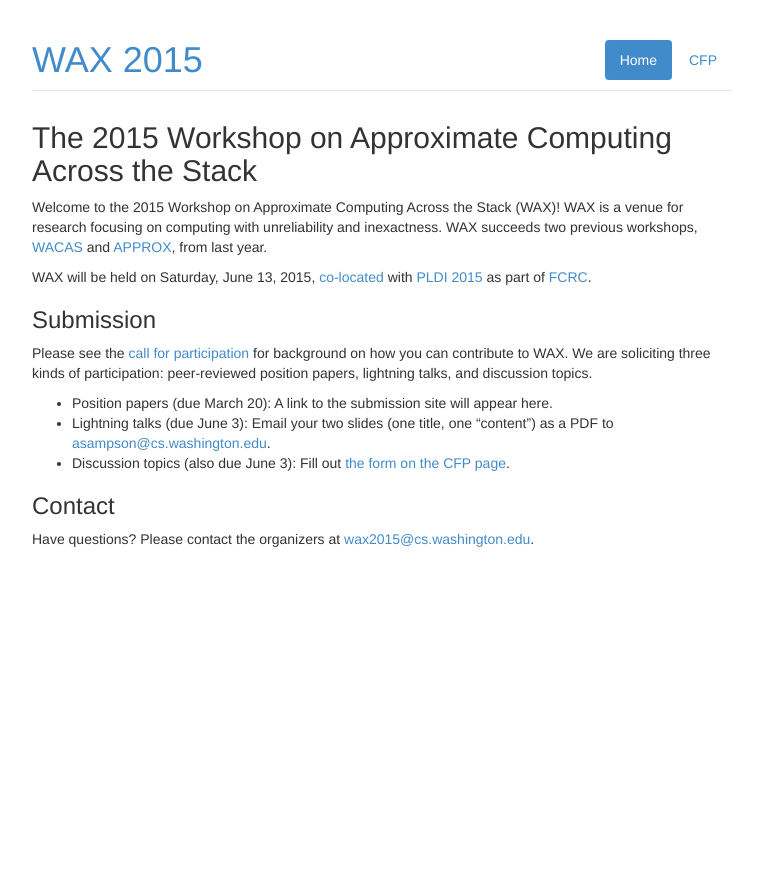
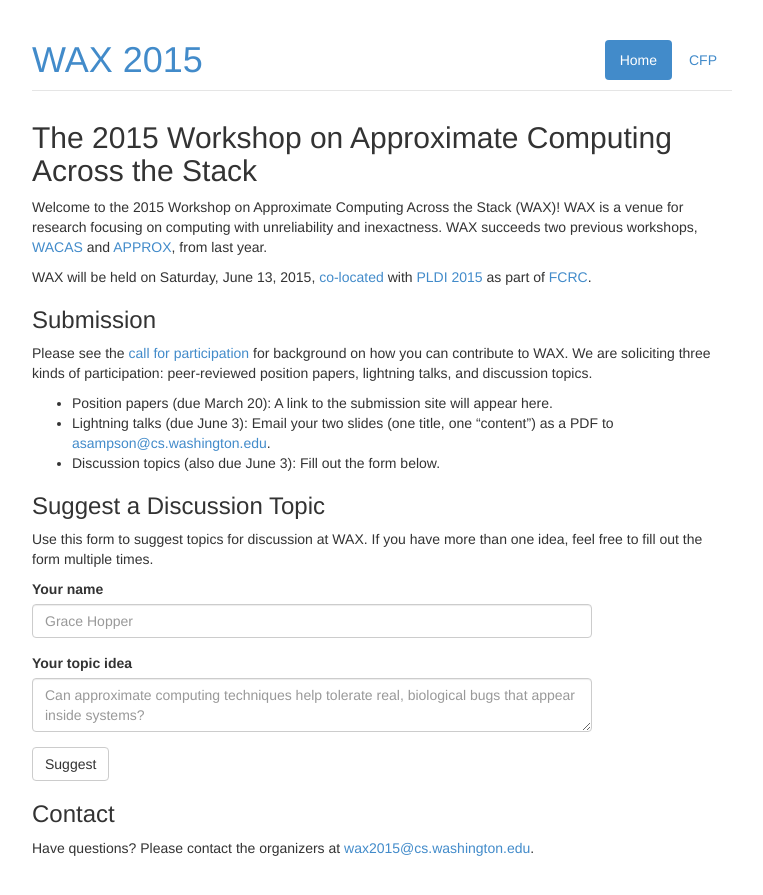
Before and after one commit to uwsampa/sampa-public, a Jekyll site: the page built from wax2015/index.md, in a window 1280 px wide. Shown: the top 895 px of the page, without its empty margins (258-1021 px from the left). Built offline with Jekyll 4.4.1, drawn with Linux system fonts in a browser that asks for light colours; Markdown is read by kramdown in place of the engine named in the settings.

Commit message:
Move suggestion form to front page

```diff
--- a/wax2015/index.md
+++ b/wax2015/index.md
@@ -19,9 +19,28 @@ Please see the [call for participation][cfp] for background on how you can contr
 
 * Position papers (due March 20): A link to the submission site will appear here.
 * Lightning talks (due June 3): Email your two slides (one title, one "content") as a PDF to [asampson@cs.washington.edu](mailto:asampson@cs.washington.edu).
-* Discussion topics (also due June 3): Fill out [the form on the CFP page](cfp.html#open-questions).
+* Discussion topics (also due June 3): Fill out the form below.
 
 [cfp]: cfp.html
+
+### Suggest a Discussion Topic
+
+Use this form to suggest topics for discussion at WAX. If you have more than one idea, feel free to fill out the form multiple times.
+
+<form action="https://docs.google.com/forms/d/1p3KiYi1wYkjrjyPzhd3yEPuuyy0Q9ziNjirMbJfuEZI/formResponse" method="POST" style="max-width: 40em;">
+  <div class="form-group">
+    <label for="entry.2119145109">Your name</label>
+    <input type="text" name="entry.2119145109" class="form-control" placeholder="Grace Hopper">
+  </div>
+  <div class="form-group">
+    <label for="entry.562970628">Your topic idea</label>
+    <textarea name="entry.562970628" class="form-control"
+        placeholder="Can approximate computing techniques help tolerate real, biological bugs that appear inside systems?"></textarea>
+  </div>
+  <input type="hidden" name="pageHistory" value="0">
+  <input type="hidden" name="fbzx" value="-1381109981857871204">
+  <input type="submit" name="submit" value="Suggest" class="btn btn-default">
+</form>
 
 ### Contact
 
```
Also changed, not shown: wax2015/cfp.md (+1 -16 lines).
